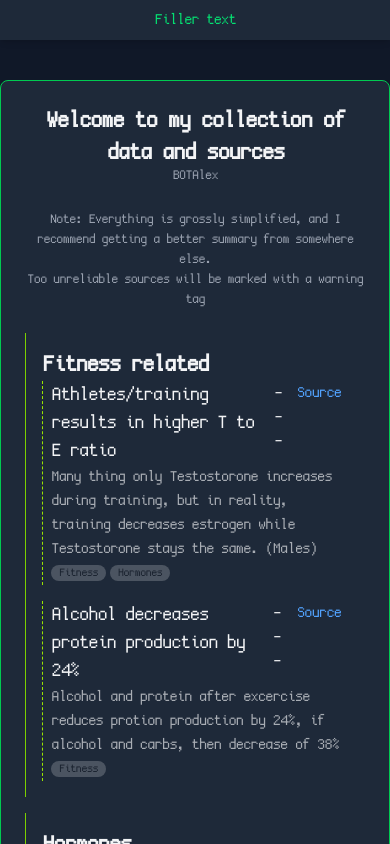
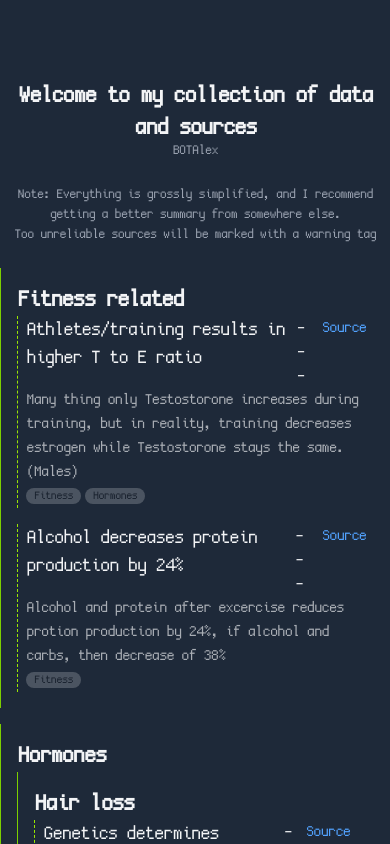
Before and after one commit to MagicBOTAlex/ZCollection, a SvelteKit app: page / in a window 390 px wide. Shown: the top 844 px of the page. Built offline with nearby package versions, Linux system fonts and the light colour scheme.

Commit message:
better mobile support

```diff
--- a/src/routes/+layout.svelte
+++ b/src/routes/+layout.svelte
@@ -10,9 +10,9 @@
 </svelte:head>
 
 <!-- Top Bar -->
-<div
-	class="cozette-force fixed top-0 left-0 z-10 w-full bg-gray-800 py-2 text-center text-green-400 shadow-md"
->
-	Filler text
-</div>
+<!-- <div -->
+<!-- 	class="cozette-force top-0 left-0 z-10 w-full bg-gray-800 py-2 text-center text-green-400 shadow-md" -->
+<!-- > -->
+<!-- 	Filler text -->
+<!-- </div> -->
 {@render children()}
--- a/src/routes/+page.svelte
+++ b/src/routes/+page.svelte
@@ -4,7 +4,7 @@
 </script>
 
 <div
-	class="mx-auto mt-20 w-full max-w-screen-md rounded-lg border border-green-500 bg-gray-800 p-6 text-gray-100 shadow-lg"
+	class="mx-auto w-full max-w-screen-md bg-gray-800 pt-20 text-gray-100 shadow-lg md:rounded-lg md:border md:border-green-500 md:p-6"
 >
 	<h1 class="-mb-2 text-center text-2xl font-bold">Welcome to my collection of data and sources</h1>
 	<h2 class="-mt-6 mt-1 mb-6 text-center text-sm font-light text-gray-400">BOTAlex</h2>
```
